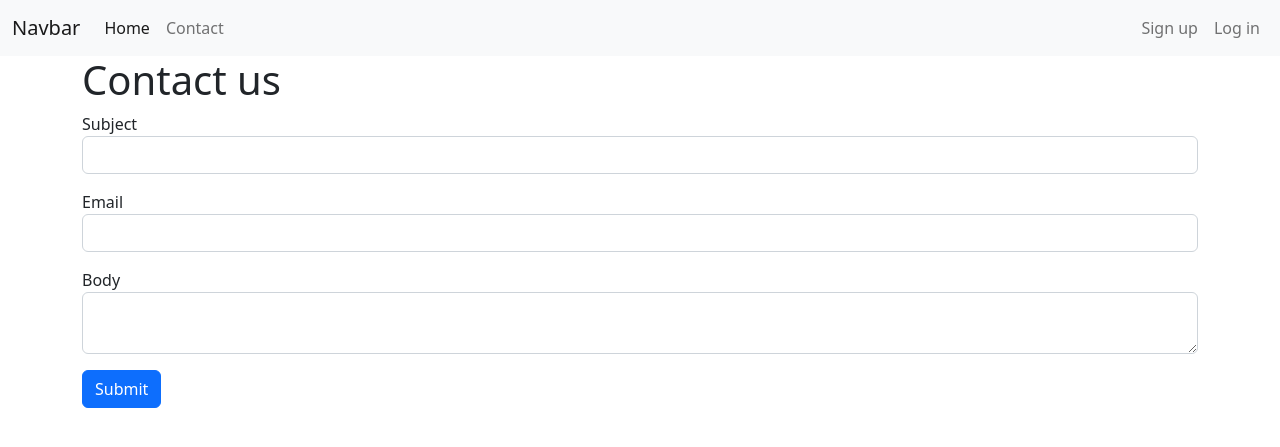
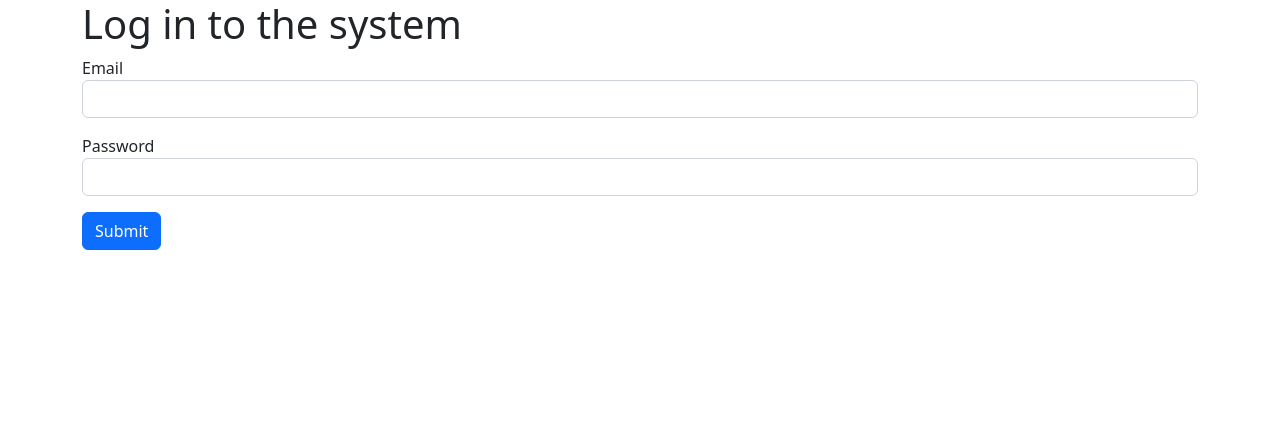
Before and after one commit to metalevel-tech/exc-php-simple-mvc-v2, a PHP site: page /login in a window 1280 px wide. Shown: the top 447 px of the page. Run offline with PHP 8.4, Linux system fonts and the light colour scheme.

Commit message:
Add Layouts option: Login and Register pages within a separate Layout

```diff
--- a/controllers/AuthController.php
+++ b/controllers/AuthController.php
@@ -16,16 +16,26 @@ use app\core\Request;
 
 class AuthController extends Controller
 {
-    public function login()
+    public function login(Request $request)
     {
-        return $this->render('login');
+
+        $this->setLayout("auth");
+
+        if ($request->isPost()) {
+            return "Handling submitted data";
+        }
+
+        return $this->render("login");
     }
 
     public function register(Request $request)
     {
+        $this->setLayout("auth");
+
         if ($request->isPost()) {
-            return 'Handling submitted data';
+            return "Handling submitted data";
         }
-        return $this->render('register');
+
+        return $this->render("register");
     }
 }
--- a/core/Application.php
+++ b/core/Application.php
@@ -17,6 +17,7 @@ class Application
     public Request $request;
     public Response $response;
     public static Application $app;
+    public Controller $controller;
 
     /**
      * __construct
@@ -42,4 +43,25 @@ class Application
     {
         echo $this->router->resolve();
     }
+
+    /**
+     * getController
+     *
+     * @return Controller
+     */
+    public function getController(): Controller
+    {
+        return $this->controller;
+    }
+
+    /**
+     * setController
+     *
+     * @param  Controller $controller
+     * @return void
+     */
+    public function setController(Controller $controller): void
+    {
+        $this->controller = $controller;
+    }
 }
--- a/core/Controller.php
+++ b/core/Controller.php
@@ -12,6 +12,26 @@ namespace app\core;
  */
 class Controller
 {
+    public string $layout = "main";
+
+    /**
+     * setLayout
+     *
+     * @param  string $layout
+     * @return void
+     */
+    public function setLayout(string $layout)
+    {
+        $this->layout = $layout;
+    }
+
+    /**
+     * render
+     *
+     * @param  string $view
+     * @param  array $params
+     * @return string
+     */
     public function render(string $view, array $params = [])
     {
         return Application::$app->router->renderView($view, $params);
--- a/core/Router.php
+++ b/core/Router.php
@@ -79,7 +79,8 @@ class Router
         }
 
         if (is_array($callback)) {
-            $callback[0] = new $callback[0]();
+            Application::$app->controller = new $callback[0]();
+            $callback[0] = Application::$app->controller;
         }
         // https://www.php.net/manual/en/function.call-user-func.php
         return call_user_func($callback, $this->request);
@@ -118,11 +119,13 @@ class Router
     /**
      * layoutContent
      *
-     * @param  string $layout
+     * @var string $layout
      * @return string
      */
-    protected function layoutContent(string $layout = "main")
+    protected function layoutContent()
     {
+        $layout = Application::$app->controller->layout;
+
         ob_start();             // Start caching buffer, so nothing will be output to the browser
         include_once Application::$ROOT_DIR . "/views/layouts/$layout.php";
         return ob_get_clean();  // Stop caching buffer, and return the cached content
--- /dev/null
+++ b/views/layouts/auth.php
@@ -0,0 +1,26 @@
+<?php
+
+/**
+ * This is the main layout of the site.
+ */
+?>
+<!doctype html>
+<html lang="en">
+
+<head>
+    <meta charset="utf-8">
+    <meta name="viewport" content="width=device-width, initial-scale=1">
+    <title>PHP Simple MVC</title>
+    <link href="https://cdn.jsdelivr.net/npm/bootstrap@5.2.2/dist/css/bootstrap.min.css" rel="stylesheet" integrity="sha384-Zenh87qX5JnK2Jl0vWa8Ck2rdkQ2Bzep5IDxbcnCeuOxjzrPF/et3URy9Bv1WTRi" crossorigin="anonymous">
+</head>
+
+<body>
+    <div class="container">
+        {{content}}
+    </div>
+
+    <script src="https://cdn.jsdelivr.net/npm/@popperjs/core@2.11.6/dist/umd/popper.min.js" integrity="sha384-oBqDVmMz9ATKxIep9tiCxS/Z9fNfEXiDAYTujMAeBAsjFuCZSmKbSSUnQlmh/jp3" crossorigin="anonymous"></script>
+    <script src="https://cdn.jsdelivr.net/npm/bootstrap@5.2.2/dist/js/bootstrap.min.js" integrity="sha384-IDwe1+LCz02ROU9k972gdyvl+AESN10+x7tBKgc9I5HFtuNz0wWnPclzo6p9vxnk" crossorigin="anonymous"></script>
+</body>
+
+</html>
--- a/views/layouts/main.php
+++ b/views/layouts/main.php
@@ -16,7 +16,7 @@
 <body>
     <nav class="navbar navbar-expand-lg bg-light">
         <div class="container-fluid">
-            <a class="navbar-brand" href="#">Navbar</a>
+            <a class="navbar-brand" href="#">MLT</a>
             <button class="navbar-toggler" type="button" data-bs-toggle="collapse" data-bs-target="#navbarSupportedContent" aria-controls="navbarSupportedContent" aria-expanded="false" aria-label="Toggle navigation">
                 <span class="navbar-toggler-icon"></span>
             </button>
--- a/views/login.php
+++ b/views/login.php
@@ -1,19 +1,14 @@
-<h1>Contact us</h1>
+<h1>Log in to the system</h1>
 
 <form action="" method="post">
-    <div class="mb-3">
-        <label>Subject</label>
-        <input type="text" name="subject" class="form-control">
-    </div>
-
     <div class="mb-3">
         <label>Email</label>
         <input type="text" name="email" class="form-control">
     </div>
 
     <div class="mb-3">
-        <label>Body</label>
-        <textarea name="body" class="form-control"></textarea>
+        <label>Password</label>
+        <input type="password" name="password" class="form-control">
     </div>
 
     <button type="submit" class="btn btn-primary">Submit</button>
```
